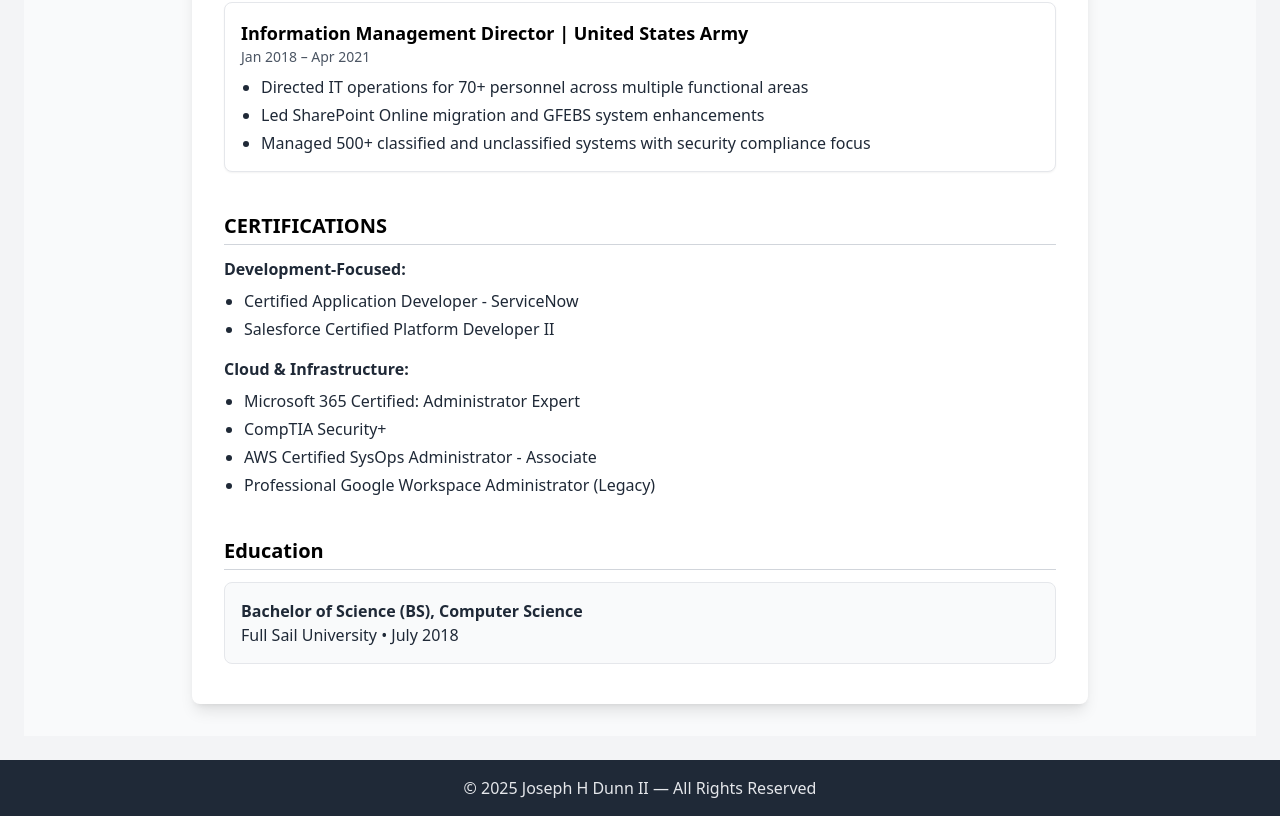
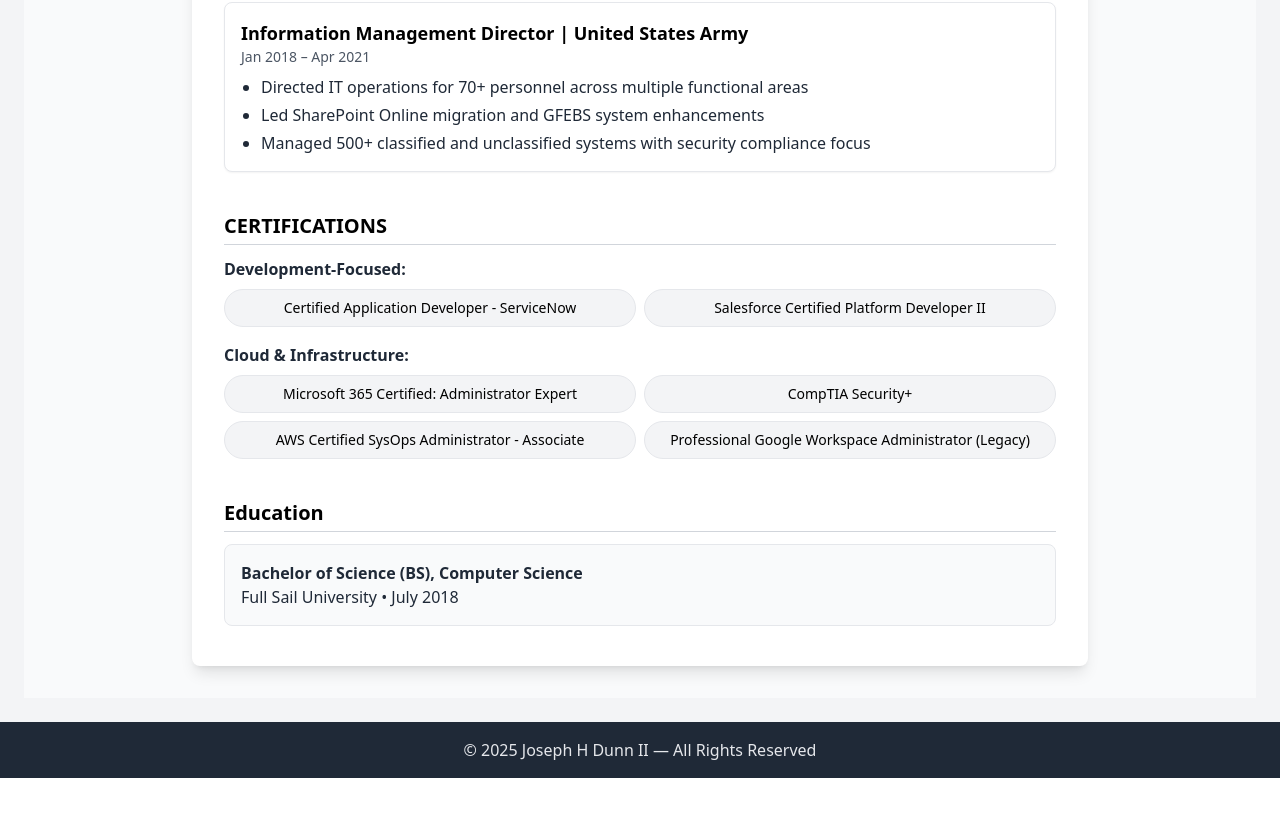
Before and after one commit to joedunn123456789/joedunn123456789, a React (Vite) app: page /#/resume in a window 1280 px wide. Shown: the part 4084-4900 px from the top of the page. After the commit the page ends 4862 px from the top, so only its background shows below. Built offline with nearby package versions, Linux system fonts and the light colour scheme; what @react-pdf/renderer would draw is missing.

Commit message:
update certification to display card style and 2x2 grid

```diff
--- a/src/pages/Resume.tsx
+++ b/src/pages/Resume.tsx
@@ -318,11 +318,16 @@
               {Object.entries(certificationCategories).map(([category, categoryCerts]) => (
                 <div key={category}>
                   <h3 className="font-semibold text-gray-800 mb-2">{category}:</h3>
-                  <ul className="list-disc pl-5 space-y-1 text-gray-800">
+                  <div className="grid grid-cols-1 md:grid-cols-2 gap-2">
                     {categoryCerts.map((cert) => (
-                      <li key={cert}>{cert}</li>
+                      <span
+                        key={cert}
+                        className="px-3 py-2 rounded-full bg-gray-100 text-sm border border-gray-200 text-center"
+                      >
+                        {cert}
+                      </span>
                     ))}
-                  </ul>
+                  </div>
                 </div>
               ))}
             </div>
```
